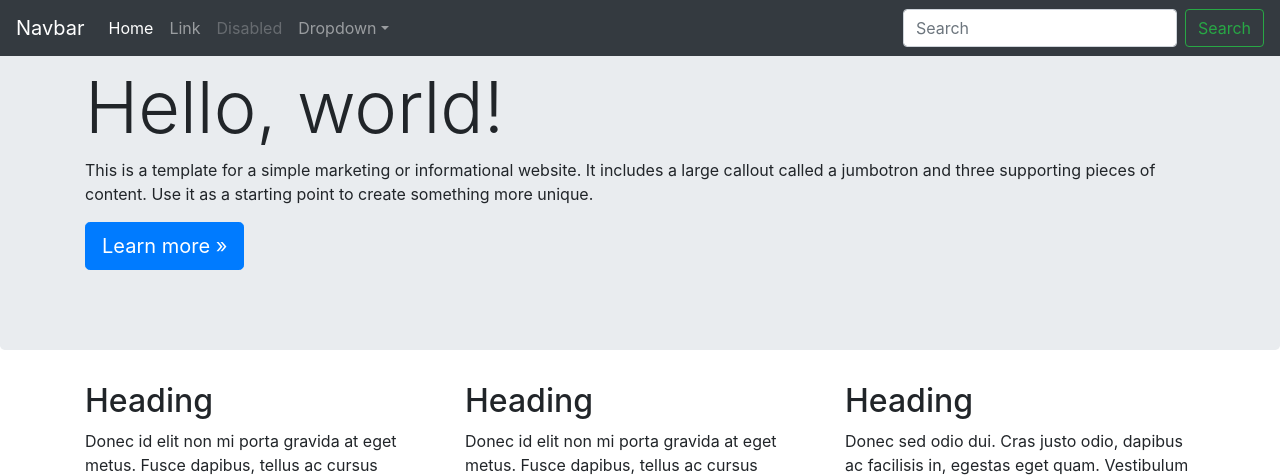
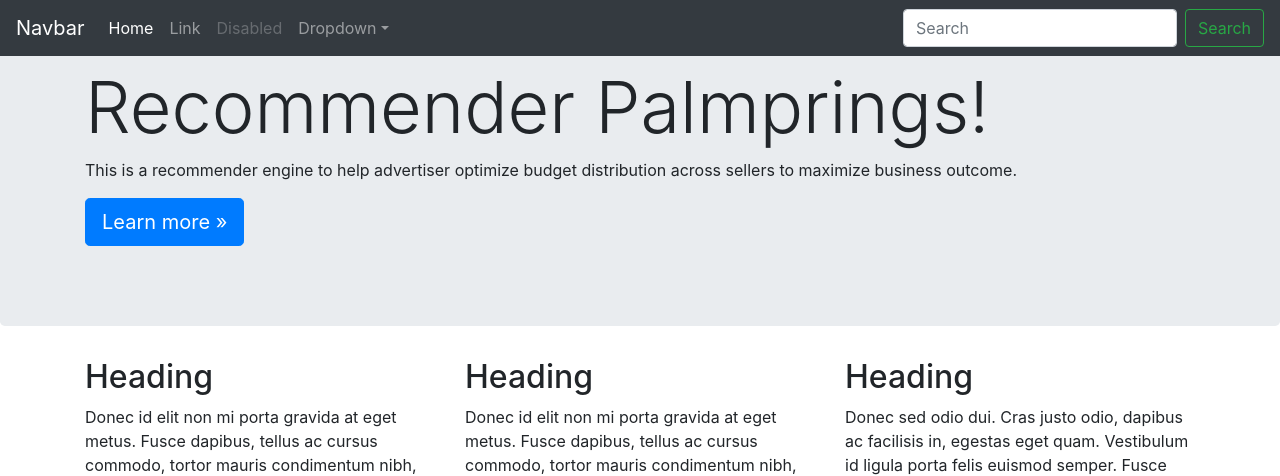
Before and after one commit to kaustubhsingh/palmsprings, a Flask app: page / in a window 1280 px wide. Shown: the top 476 px of the page. Run offline with Flask 2, Linux system fonts and the light colour scheme; some libraries are stand-ins or nearby versions.

Commit message:
additions or edits

```diff
--- a/templates/index.html
+++ b/templates/index.html
@@ -59,8 +59,8 @@
       <!-- Main jumbotron for a primary marketing message or call to action -->
       <div class="jumbotron">
         <div class="container">
-          <h1 class="display-3">Hello, world!</h1>
-          <p>This is a template for a simple marketing or informational website. It includes a large callout called a jumbotron and three supporting pieces of content. Use it as a starting point to create something more unique.</p>
+          <h1 class="display-3">Recommender Palmprings!</h1>
+          <p>This is a recommender engine to help advertiser optimize budget distribution across sellers to maximize business outcome.</p>
           <p><a class="btn btn-primary btn-lg" href="#" role="button">Learn more &raquo;</a></p>
         </div>
       </div>
```
